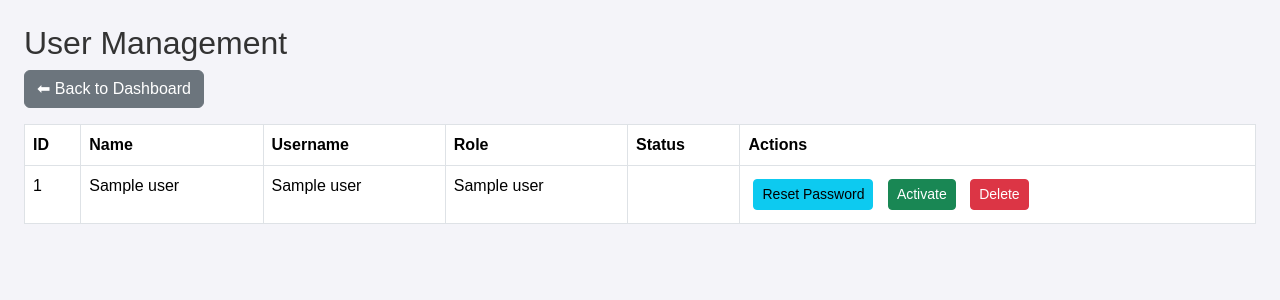
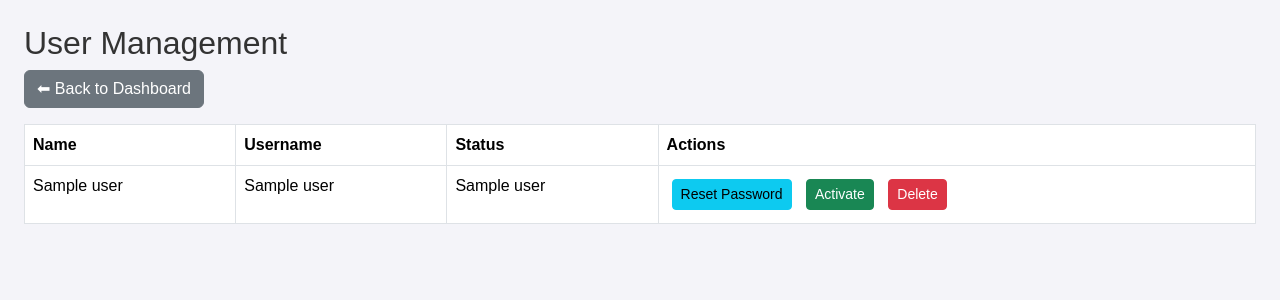
Before and after one commit to YojLuengas/Setra-Cheating-Detection, a Flask app: template templates/list_users.html in a window 1280 px wide. Shown: the top 300 px of the page. Run offline with Flask 3, Linux system fonts and the light colour scheme; the template is opened without the code that fills it: most values are stand-ins (such as "Sample title", 1, 10 or a date in 2020).

Commit message:
List of users

```diff
--- a/templates/list_users.html
+++ b/templates/list_users.html
@@ -10,28 +10,19 @@
 <table class="table table-bordered">
   <thead>
     <tr>
-      <th>ID</th>
       <th>Name</th>
       <th>Username</th>
-      <th>Role</th>
       <th>Status</th>
       <th>Actions</th>
     </tr>
   </thead>
   <tbody>
     {% for user in users %}
+      {% if user[2] != "admin" %}  {# Hide admin #}
       <tr>
-      <td>{{ user[0] }}</td>
         <td>{{ user[1] }}</td>
         <td>{{ user[2] }}</td>
-      <td>{{ user[3] }}</td>
-      <td>
-        {% if user[4] == "Active" %}
-          <span class="badge bg-success">Active</span>
-        {% else %}
-          <span class="badge bg-danger">Inactive</span>
-        {% endif %}
-      </td>
+        <td>{{ user[4] }}</td>
         <td>
           <!-- Reset Password -->
           <form action="{{ url_for('reset_password', user_id=user[0]) }}" method="POST" style="display:inline;">
@@ -56,6 +47,7 @@
           </form>
         </td>
       </tr>
+      {% endif %}
     {% endfor %}
   </tbody>
 </table>
```
Lines whose indentation alone changed are shown as unchanged.
